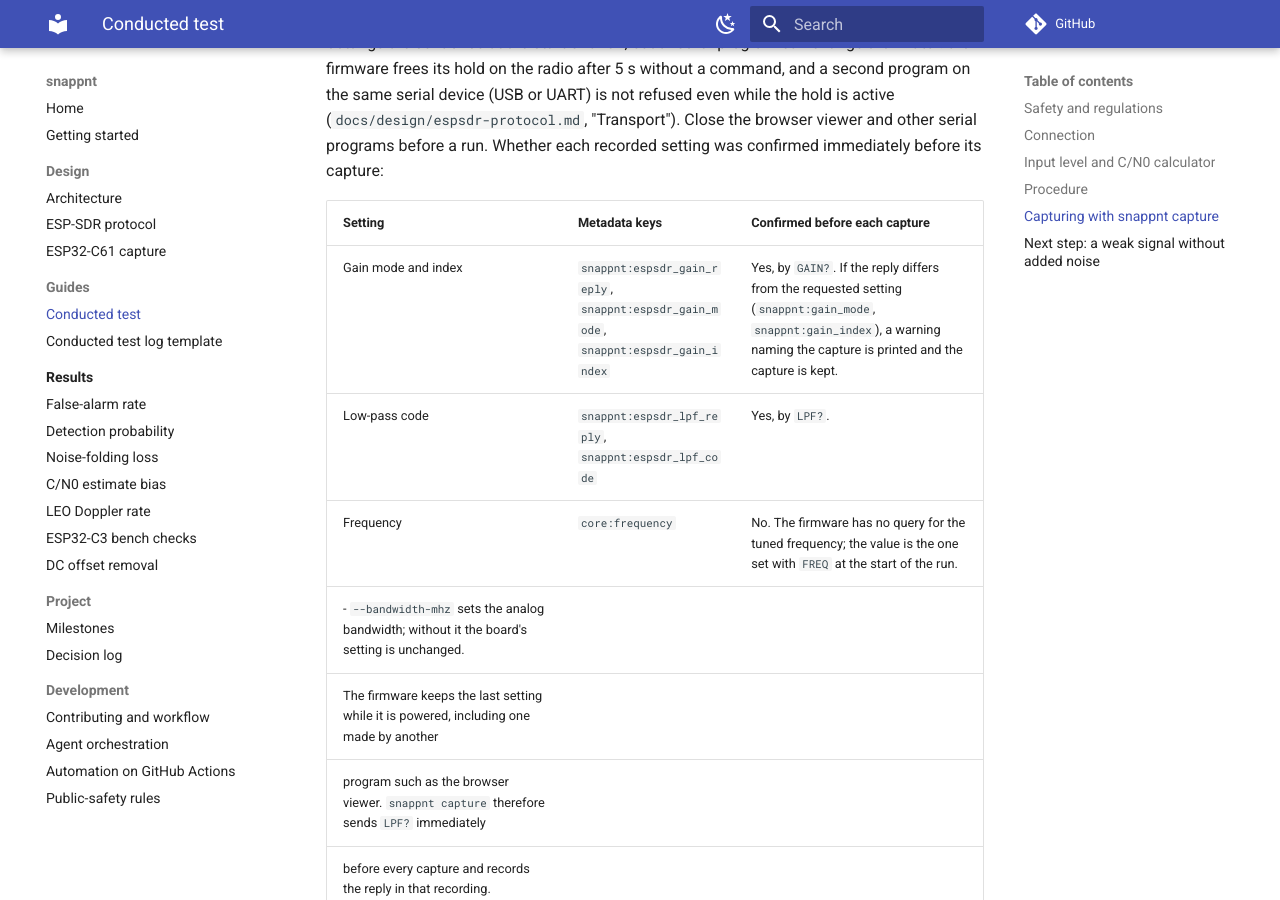
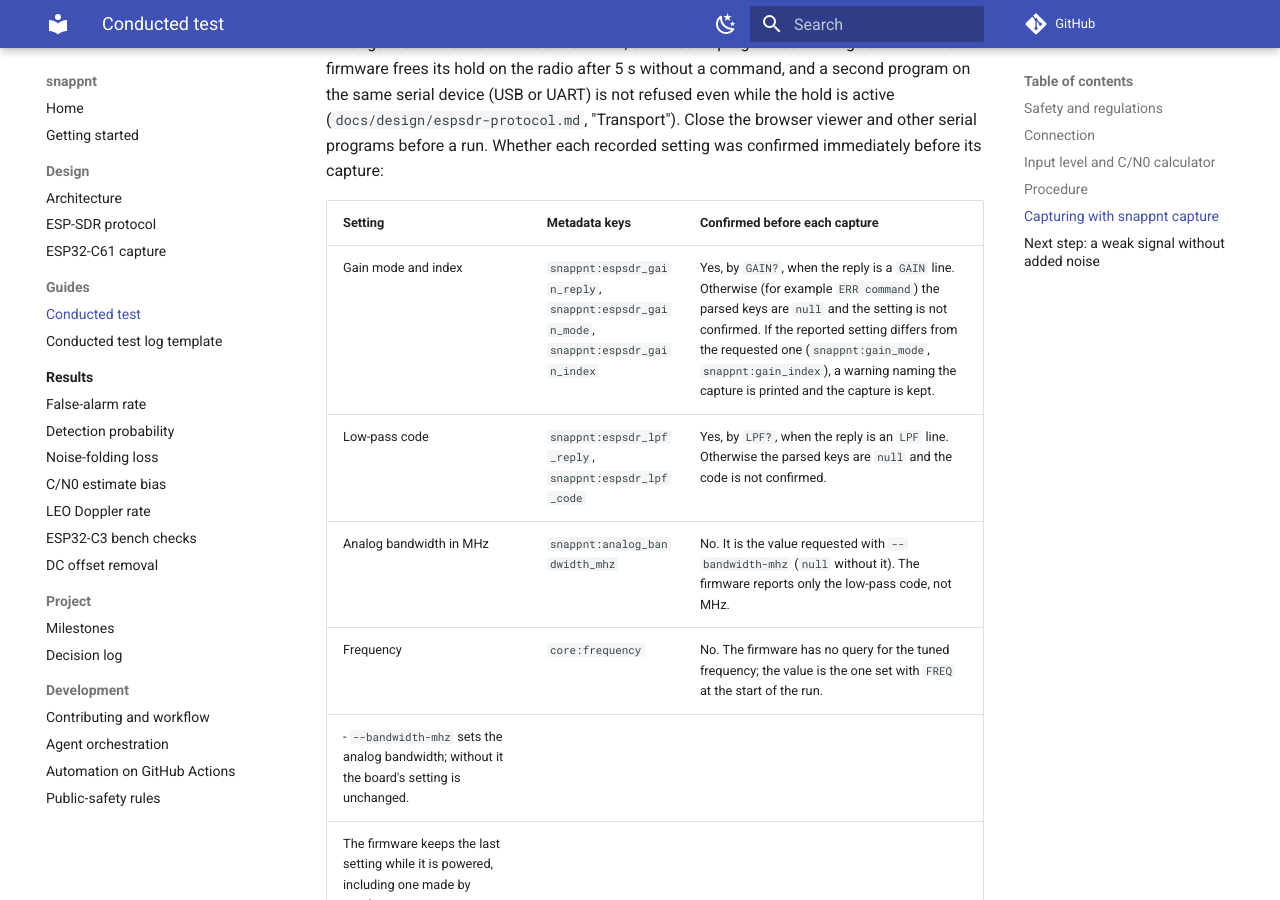
Before and after one commit to h-shiono/snappnt, an MkDocs documentation site: the page built from docs/guides/conducted-test.md, in a window 1280 px wide and 900 px high, scrolled down 2965 px. Built offline with MkDocs 1.6.1 and Material for MkDocs 9.7.7, drawn with Linux system fonts in a browser that asks for light colours; comment, search, counter and statistics services are not loaded.

Commit message:
State in the guide when a recorded setting is not confirmed
A GAIN? or LPF? reply that does not parse leaves the setting unconfirmed,
and snappnt:analog_bandwidth_mhz is the requested value, not a reported one.

Co-Authored-By: Claude Opus 5.5 <noreply@anthropic.com>
Signed-off-by: h-shiono <hato.gnss@gmail.com>

```diff
--- a/docs/guides/conducted-test.md
+++ b/docs/guides/conducted-test.md
@@ -121,8 +121,9 @@ snappnt capture --dry-run --freq-hz 2492e6        # print the commands, send not
 
     | Setting | Metadata keys | Confirmed before each capture |
     |---|---|---|
-    | Gain mode and index | `snappnt:espsdr_gain_reply`, `snappnt:espsdr_gain_mode`, `snappnt:espsdr_gain_index` | Yes, by `GAIN?`. If the reply differs from the requested setting (`snappnt:gain_mode`, `snappnt:gain_index`), a warning naming the capture is printed and the capture is kept. |
-    | Low-pass code | `snappnt:espsdr_lpf_reply`, `snappnt:espsdr_lpf_code` | Yes, by `LPF?`. |
+    | Gain mode and index | `snappnt:espsdr_gain_reply`, `snappnt:espsdr_gain_mode`, `snappnt:espsdr_gain_index` | Yes, by `GAIN?`, when the reply is a `GAIN` line. Otherwise (for example `ERR command`) the parsed keys are `null` and the setting is not confirmed. If the reported setting differs from the requested one (`snappnt:gain_mode`, `snappnt:gain_index`), a warning naming the capture is printed and the capture is kept. |
+    | Low-pass code | `snappnt:espsdr_lpf_reply`, `snappnt:espsdr_lpf_code` | Yes, by `LPF?`, when the reply is an `LPF` line. Otherwise the parsed keys are `null` and the code is not confirmed. |
+    | Analog bandwidth in MHz | `snappnt:analog_bandwidth_mhz` | No. It is the value requested with `--bandwidth-mhz` (`null` without it). The firmware reports only the low-pass code, not MHz. |
     | Frequency | `core:frequency` | No. The firmware has no query for the tuned frequency; the value is the one set with `FREQ` at the start of the run. |
 - `--bandwidth-mhz` sets the analog bandwidth; without it the board's setting is unchanged.
   The firmware keeps the last setting while it is powered, including one made by another
```
